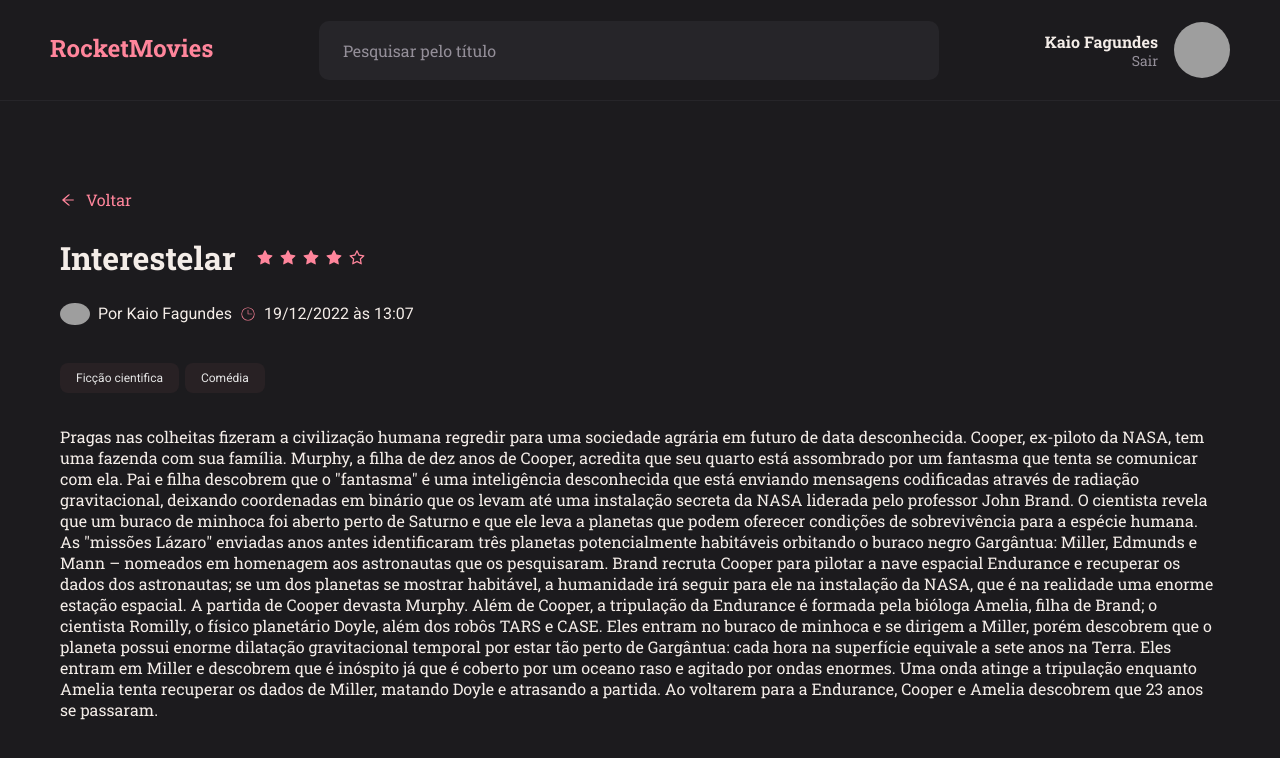
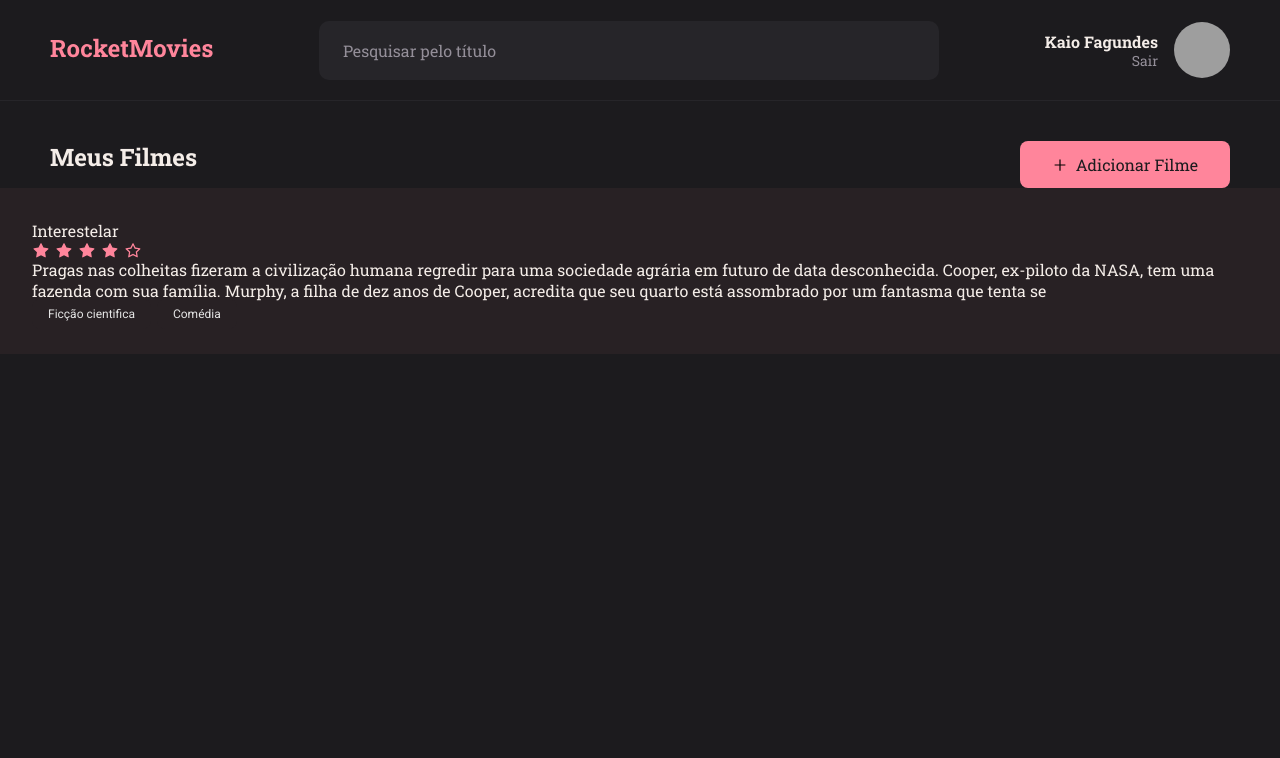
Before and after one commit to kaioba13/RocketMovies, a React (Vite) app: page / in a window 1280 px wide. Shown: the top 758 px of the page. Built offline with nearby package versions, Linux system fonts and the light colour scheme; grey boxes are pictures that could not be loaded.

Commit message:
Pagina Home, ButtonAdd, MovieCard

```diff
--- /dev/null
+++ b/src/components/ButtonAdd/index.jsx
@@ -0,0 +1,13 @@
+import { AiOutlinePlus } from "react-icons/ai";
+import { Container } from "./styles";
+
+export function ButtonAdd({ title, ...rest }) {
+  return (
+    <Container type="button" {...rest}>
+      <a href="/">
+        <AiOutlinePlus />
+        {title}
+      </a>
+    </Container>
+  );
+}
--- /dev/null
+++ b/src/components/ButtonAdd/styles.js
@@ -0,0 +1,28 @@
+import styled from "styled-components";
+
+export const Container = styled.button`
+  border: none;
+  background: ${({ theme }) => theme.COLORS.RED};
+  color: ${({ theme }) => theme.COLORS.BACKGROUND_800};
+  border-radius: 0.8rem;
+  display: flex;
+  gap: 0.8rem;
+  align-items: center;
+  padding: 1.3rem 3.2rem;
+  a {
+    color: ${({ theme }) => theme.COLORS.BACKGROUND_800};
+    display: flex;
+    align-items: center;
+    gap: 0.8rem;
+
+    font-family: "Roboto Slab";
+    font-style: normal;
+    font-weight: 400;
+    font-size: 1.6rem;
+    line-height: 2.1rem;
+    font-feature-settings: "liga";
+  }
+  svg {
+    color: #000000;
+  }
+`;
--- a/src/components/MovieCard/index.jsx
+++ b/src/components/MovieCard/index.jsx
@@ -1,3 +1,10 @@
-export function MovieCard({ title }) {
-  return <Container>{title}</Container>;
+import { Container } from "./styles";
+
+export function MovieCard({ title, children }) {
+  return (
+    <Container>
+      {title}
+      {children}
+    </Container>
+  );
 }
--- a/src/components/MovieCard/styles.js
+++ b/src/components/MovieCard/styles.js
@@ -0,0 +1,7 @@
+import styled from "styled-components";
+
+export const Container = styled.div`
+  background: rgba(255, 133, 155, 0.05);
+  width: 100%;
+  padding: 3.2rem;
+`;
--- a/src/main.jsx
+++ b/src/main.jsx
@@ -3,13 +3,13 @@ import ReactDOM from "react-dom/client";
 import { ThemeProvider } from "styled-components";
 import GlobalStyles from "./Styles/global";
 import theme from "./Styles/theme";
-import { MoviesPreview } from "./pages/MoviesPreview";
+import { Home } from "./pages/Home";
 
 ReactDOM.createRoot(document.getElementById("root")).render(
   <React.StrictMode>
     <ThemeProvider theme={theme}>
       <GlobalStyles />
-      <MoviesPreview />
+      <Home />
     </ThemeProvider>
   </React.StrictMode>
 );
--- /dev/null
+++ b/src/pages/Home/index.jsx
@@ -0,0 +1,39 @@
+import { Container, NewNote, Content } from "./styles";
+import { Header } from "../../components/Header";
+import { Section } from "../../components/Section";
+import { ButtonAdd } from "../../components/ButtonAdd";
+import { AiOutlinePlus } from "react-icons/ai";
+import { MovieCard } from "../../components/MovieCard";
+import { Stars } from "../../components/Stars";
+import { Tags } from "../../components/Tags";
+
+export function Home() {
+  return (
+    <Container>
+      <Header />
+      <Section>
+        <div className="Add-Movies">
+          <h2>Meus Filmes</h2>
+          <ButtonAdd title="Adicionar Filme">
+            <AiOutlinePlus />
+          </ButtonAdd>
+        </div>
+
+        <main>
+          <MovieCard title="Interestelar">
+            <Stars ratings="4" />
+            <p>
+              Pragas nas colheitas fizeram a civilização humana regredir para
+              uma sociedade agrária em futuro de data desconhecida. Cooper,
+              ex-piloto da NASA, tem uma fazenda com sua família. Murphy, a
+              filha de dez anos de Cooper, acredita que seu quarto está
+              assombrado por um fantasma que tenta se
+            </p>
+            <Tags title="Ficção cientifica" />
+            <Tags title="Comédia" />
+          </MovieCard>
+        </main>
+      </Section>
+    </Container>
+  );
+}
--- /dev/null
+++ b/src/pages/Home/styles.js
@@ -0,0 +1,13 @@
+import styled from "styled-components";
+
+export const Container = styled.div`
+  width: 100%;
+  height: 100vh;
+  .Add-Movies {
+    display: flex;
+    justify-content: space-between;
+    padding: 0 5rem;
+  }
+`;
+export const NewNote = styled.button``;
+export const Content = styled.div``;
--- a/src/pages/MoviesPreview/styles.js
+++ b/src/pages/MoviesPreview/styles.js
@@ -17,7 +17,7 @@ export const Container = styled.div`
 
   > main {
     grid-area: content;
-    padding: 6.4rem 0;
+    padding: 0 0 6.4rem 0;
     overflow-y: scroll;
   }
 
```
